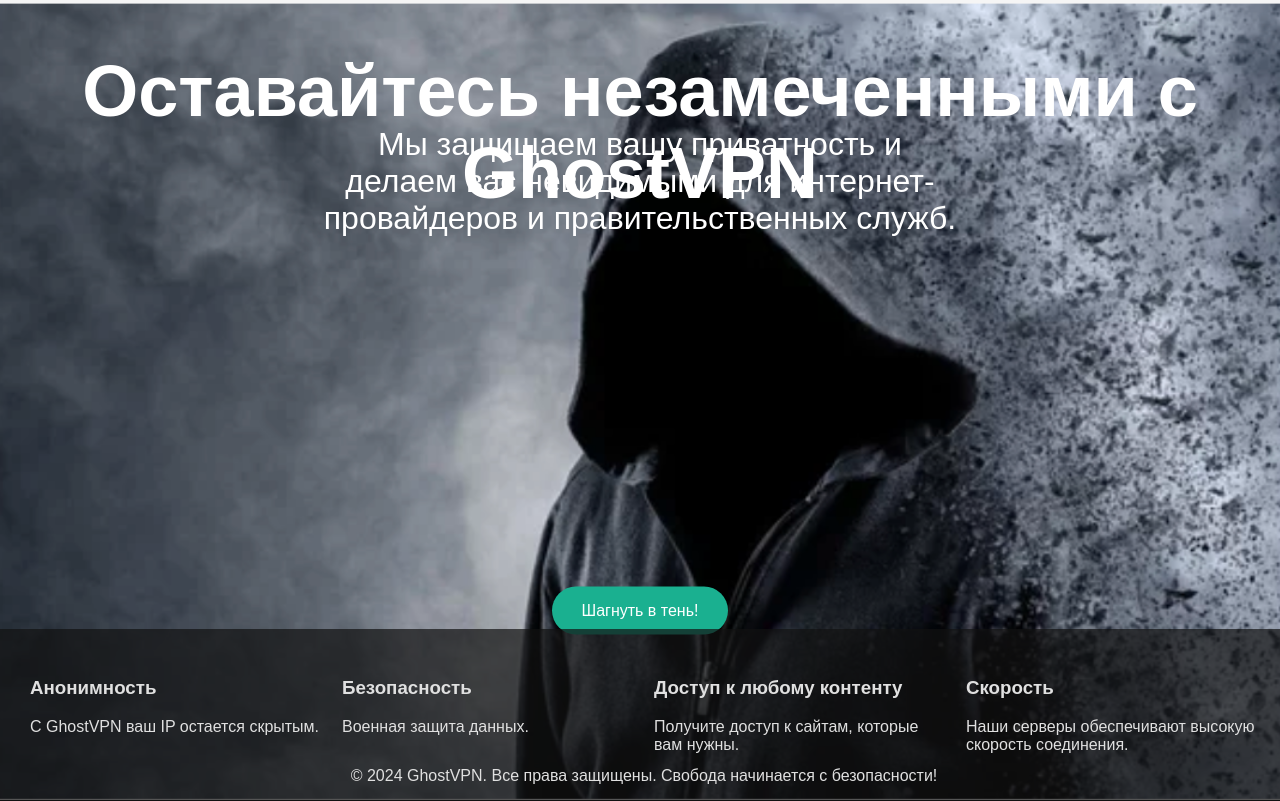
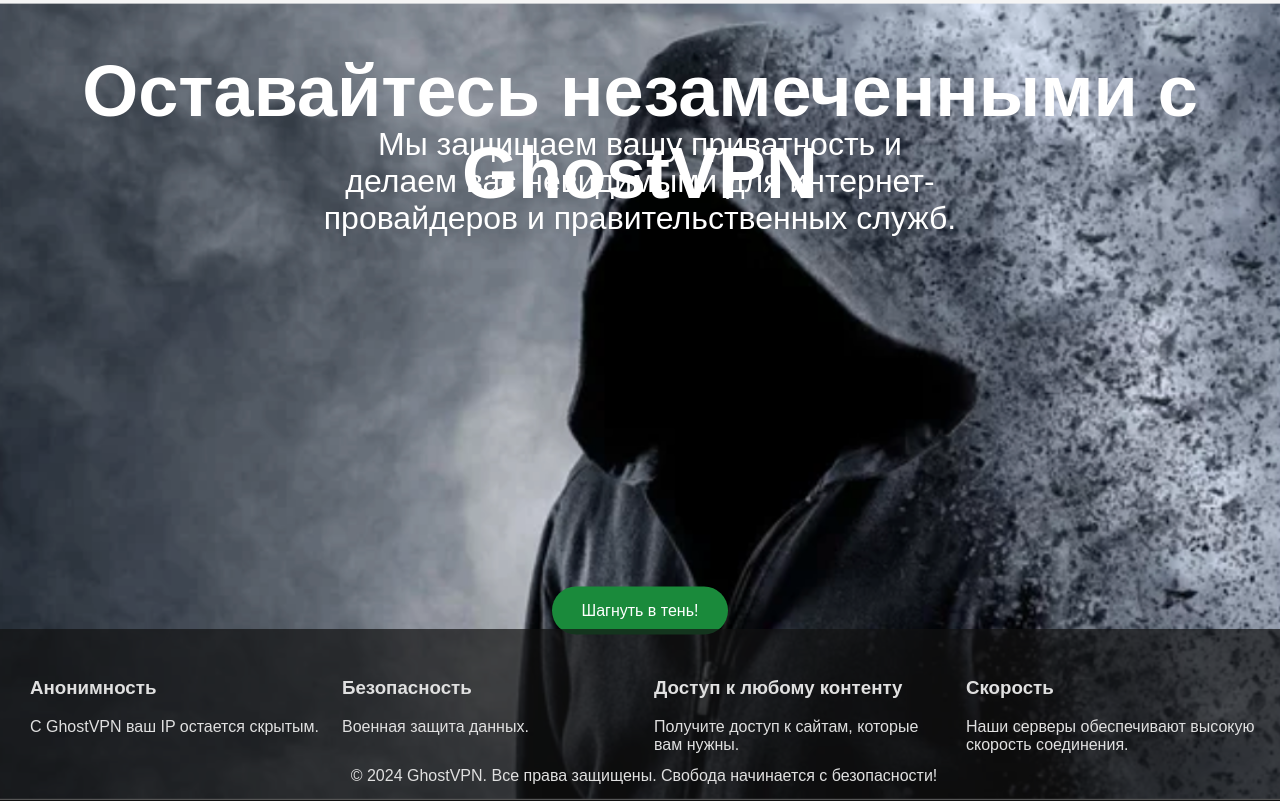
Before and after one commit to Pro100kir2/ghost-vpn, a Flask app: page / in a window 1280 px wide, with the pointer over the restyled element. Run offline with Flask 3, Linux system fonts and the light colour scheme; some libraries are stand-ins or nearby versions.

Commit message:
Update index.html

```diff
--- a/templates/index.html
+++ b/templates/index.html
@@ -89,7 +89,7 @@
         }
 
         .cta-button:hover {
-            background-color: #1ab090; /* Цвет при наведении */
+            background-color: #1a8a3b; /* Цвет при наведении */
         }
     </style>
 
```
